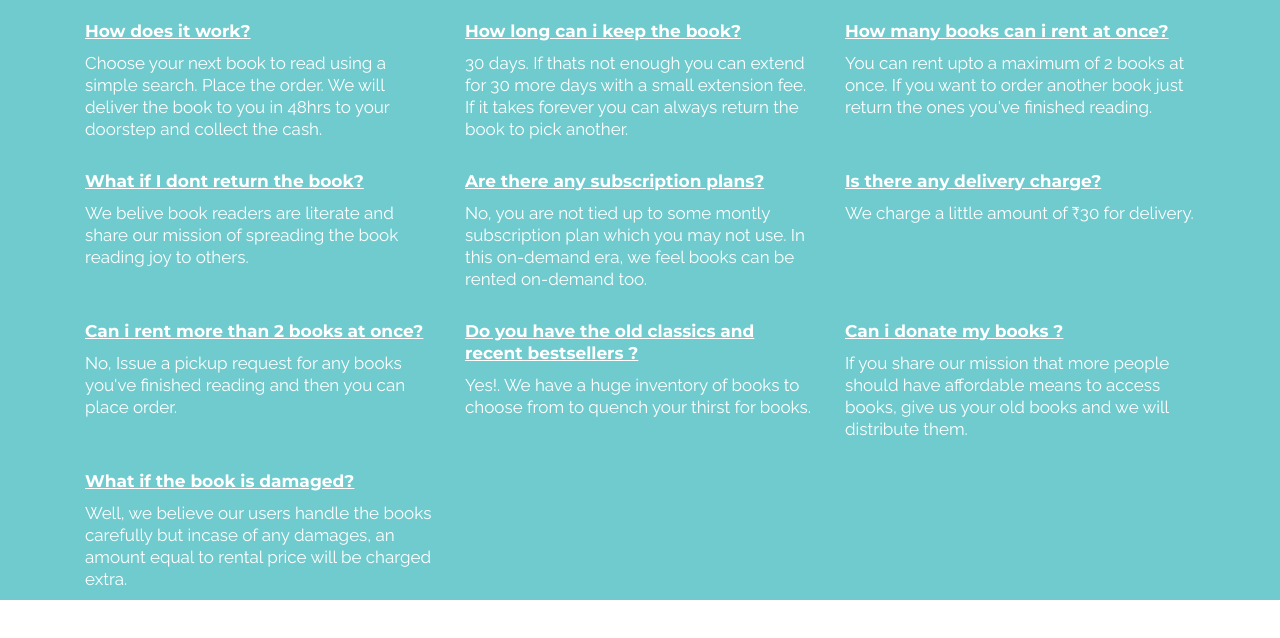
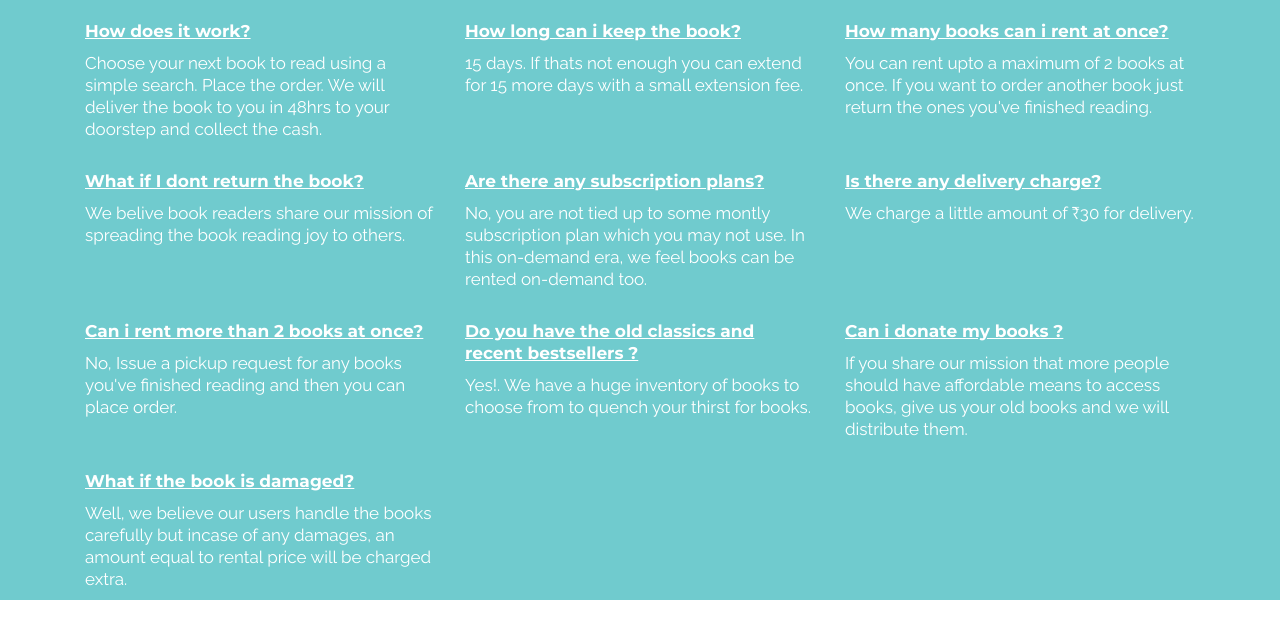
Before and after one commit to ranadeep47/viato-backend, a website: page public/faq.html in a window 1280 px wide. Drawn offline with Linux system fonts and the light colour scheme.

Commit message:
changes to faq

```diff
--- a/public/faq.html
+++ b/public/faq.html
@@ -31,7 +31,7 @@
                         </div>
                         <div class="col-sm-4 top-buffer">
                             <p class="question">How long can i keep the book? </p>
-                            <p class="answer">30 days. If thats not enough you can extend for 30 more days with a small extension fee. If it takes forever you can always return the book to pick another.</p>
+                            <p class="answer">15 days. If thats not enough you can extend for 15 more days with a small extension fee.</p>
                         </div>
                         <div class="col-sm-4 top-buffer">
                             <p class="question">How many books can i rent at once?</p>
@@ -44,7 +44,7 @@
                         <div class="col-sm-4 top-buffer">
                             <p class="question">What if I dont return the book?</p>
                             <p class="answer">
-                                We belive book readers are literate and share our mission of spreading the book reading joy to others.
+                                We belive book readers share our mission of spreading the book reading joy to others.
                             </p>
                         </div>
                         <div class="col-sm-4 top-buffer">
```
Also changed, not shown: public/index.html (+3 -3 lines).
